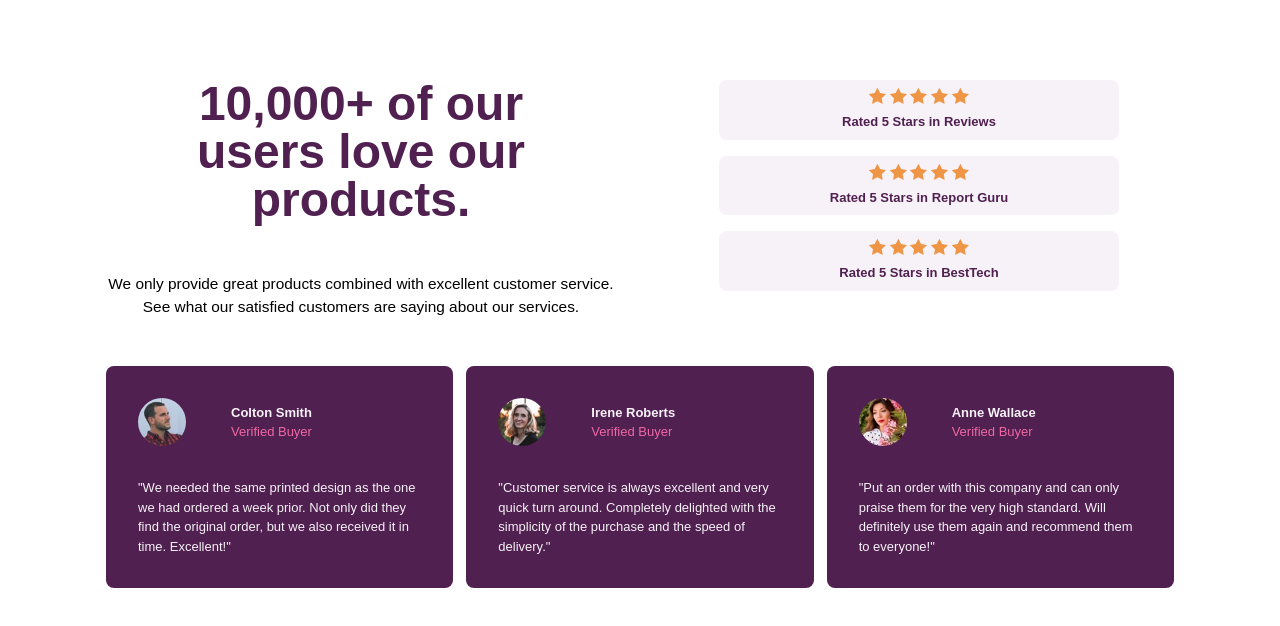
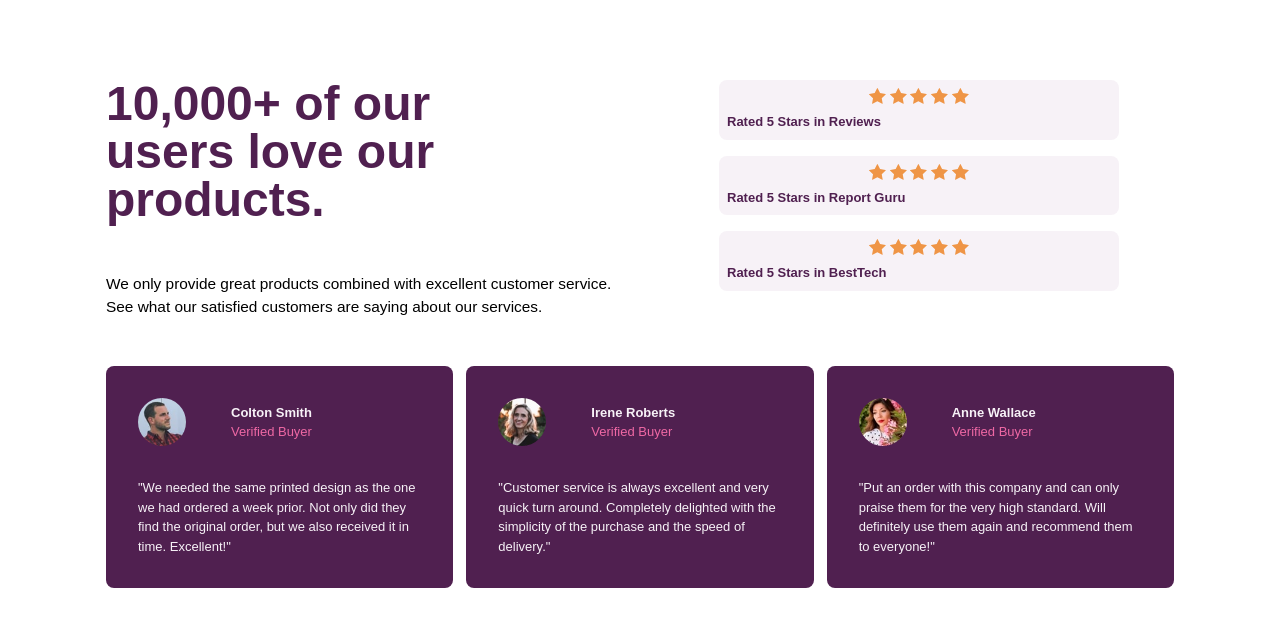
Before and after one commit to Annie-Huang/social-proof-section, a website: page index.html in a window 1280 px wide. Drawn offline with Linux system fonts and the light colour scheme.

Commit message:
Text align left for intro when it gets into desktop. Actually not the requirement from the website, it seems still center aligned

```diff
--- a/scss/base/_global.scss
+++ b/scss/base/_global.scss
@@ -10,11 +10,14 @@ h1 {
   color: var(--clr-primary-700);
   line-height: 1;
   max-width: 15ch; /*ch is character */
-  margin-left: auto;
-  margin-right: auto;
   //background: pink;
   margin-bottom: 1em;
   font-weight: 800;
+
+  @media (max-width: 50em) {
+    margin-left: auto;
+    margin-right: auto;
+  }
 }
 
 .lead {
@@ -29,6 +32,8 @@ main {
 @media (min-width: 50em) {
   main {
     grid-template-columns: 1fr 1fr;
+    // The examples how in the website doesn't require you to text-align left
+    text-align: left;
   }
   .intro {
     grid-column: 1 / 2;
```
Also changed, not shown: scss/main.css, 1 other file.
